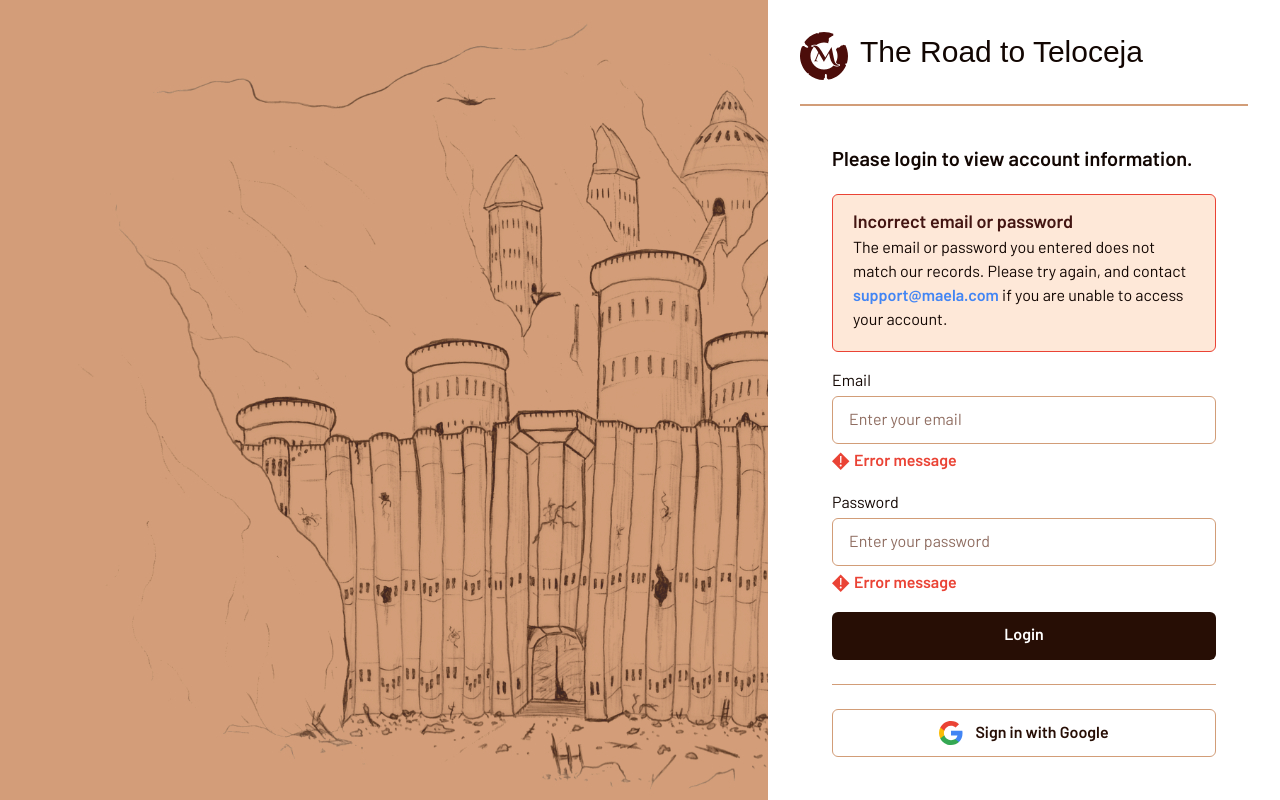
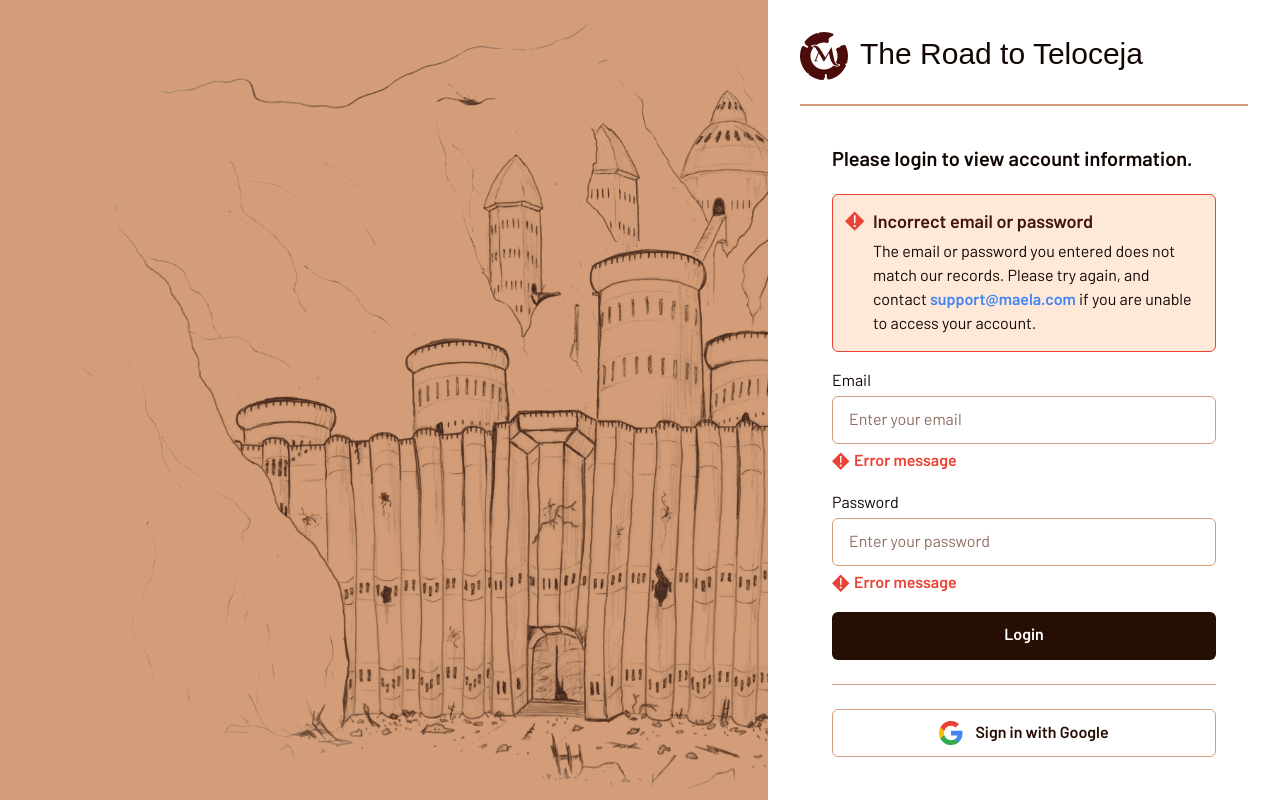
Before and after one commit to caitlinteaguedesign/teloceja-login, a Next.js app: page /account in a window 1280 px wide. Built offline with nearby package versions, Linux system fonts and the light colour scheme; no server answers; a web font is replaced by a local one.

Commit message:
UI updates

```diff
--- a/src/app/account/layout.tsx
+++ b/src/app/account/layout.tsx
@@ -23,7 +23,7 @@ export default async function AccountLayout({
             width={48}
             alt="Legacy of Maela"
           />
-          <span className="mb-2 flex">The Road to Teloceja</span>
+          <span className="mb-1 flex">The Road to Teloceja</span>
         </Link>
       </header>
 
--- a/src/app/account/page.tsx
+++ b/src/app/account/page.tsx
@@ -5,8 +5,8 @@ export default async function Account() {
   const session = await auth();
 
   return (
-    <div className="grid grid-cols-2">
-      <div className="flex flex-col gap-2">
+    <div className="flex w-full justify-between gap-4">
+      <div className=" flex flex-col gap-2">
         <h1 className="text-xl font-semibold">My Account</h1>
         <form
           action={async () => {
@@ -20,7 +20,7 @@ export default async function Account() {
         </form>
       </div>
       {session && (
-        <div className="flex flex-col gap-4">
+        <div className="flex w-full max-w-60 flex-col gap-4">
           <DisplayInfo label="Name" value={session.user?.name || ''} />
           <DisplayInfo label="Email" value={session.user?.email || ''} />
         </div>
--- a/src/components/FormLogin.tsx
+++ b/src/components/FormLogin.tsx
@@ -10,11 +10,12 @@ export default function FormLogin() {
         await signIn('credentials', formData);
       }}
     >
-      <div className="rounded-md border border-danger-400 bg-danger-100 p-5 pt-3">
+      <div className="grid-cols-info-card grid items-center gap-x-2 gap-y-1 rounded-md border border-danger-400 bg-danger-100 p-3 pb-4">
+        <Image src="/warning-icon.svg" alt="warning" width={20} height={20} />
         <h3 className="text-lg font-semibold text-parchment-700">
           Incorrect email or password
         </h3>
-        <p>
+        <p className="col-start-2">
           The email or password you entered does not match our records. Please
           try again, and contact{' '}
           <a
--- a/tailwind.config.ts
+++ b/tailwind.config.ts
@@ -11,6 +11,9 @@ const config: Config = {
       spacing: {
         '32rem': '32rem',
         '48rem': '48rem',
+      },
+      gridTemplateColumns: {
+        'info-card': 'auto 1fr',
       },
       fontFamily: {
         default: ['var(--font-barlow)', 'sans-serif'],
```
